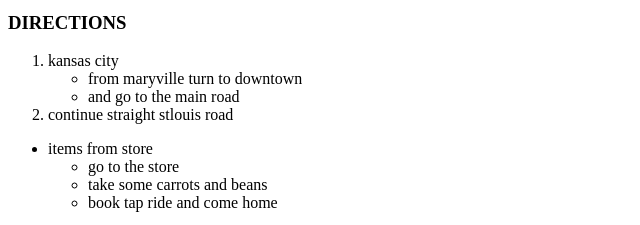
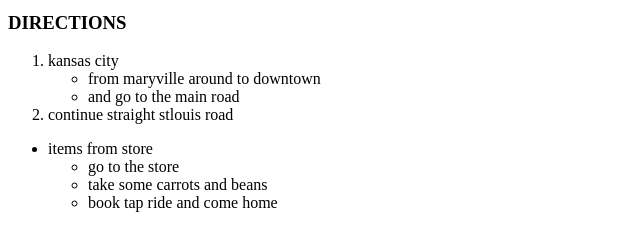
Before and after one commit to 44-563-WebApps-F21/webapps-f21-assignment-3-ruthvikbhairav, a plain HTML site: page index.html in a window 1280 px wide. Shown: the part 170-395 px from the top of the page, 0-640 px from the left. Drawn offline with Linux system fonts and the light colour scheme.

Commit message:
updated index.html

```diff
--- a/index.html
+++ b/index.html
@@ -15,7 +15,7 @@
   <ol>
       <li>kansas city
            <ul>
-            <li>from maryville turn to downtown</li>
+            <li>from maryville around to downtown</li>
             <li>and go to the main road</li>
            </ul>
               <li>continue straight stlouis road</li>
```
